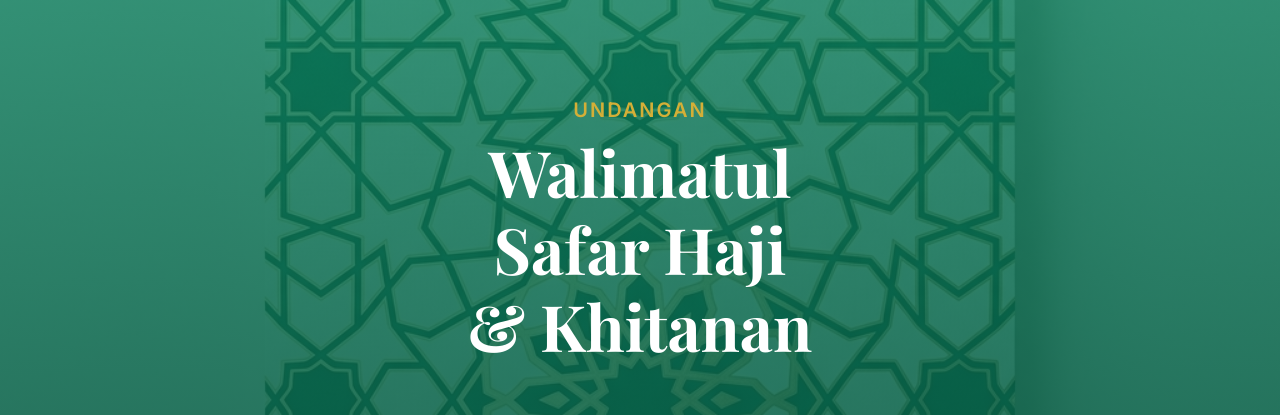
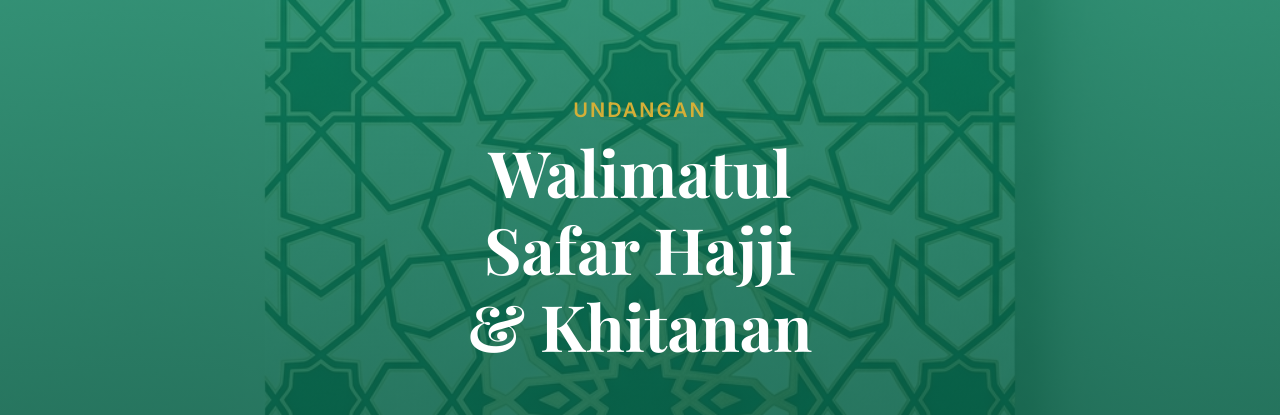
Before and after one commit to enjangjahrudin/undangan-digital, a website built with Vite: page index.html in a window 1280 px wide. Shown: the top 415 px of the page. Built offline with nearby package versions, Linux system fonts and the light colour scheme; files whose address does not match are found by name; a web font is replaced by a local one.

Commit message:
Update title layout to 3 lines and correct spelling to 'Hajji'

```diff
--- a/index.html
+++ b/index.html
@@ -19,7 +19,7 @@
   <div id="cover" class="cover-overlay">
     <div class="cover-content scroll-reveal">
       <h3 class="subtitle">Undangan</h3>
-      <h1 class="title">Walimatul Safar Haji <br>& Khitanan</h1>
+      <h1 class="title">Walimatul <br> Safar Hajji <br> & Khitanan</h1>
       <div class="main-names">
         <p class="traveler-name-main">Agus, M.Pd.</p>
         <p class="child-name-main">Muhammad Hilman</p>
```
